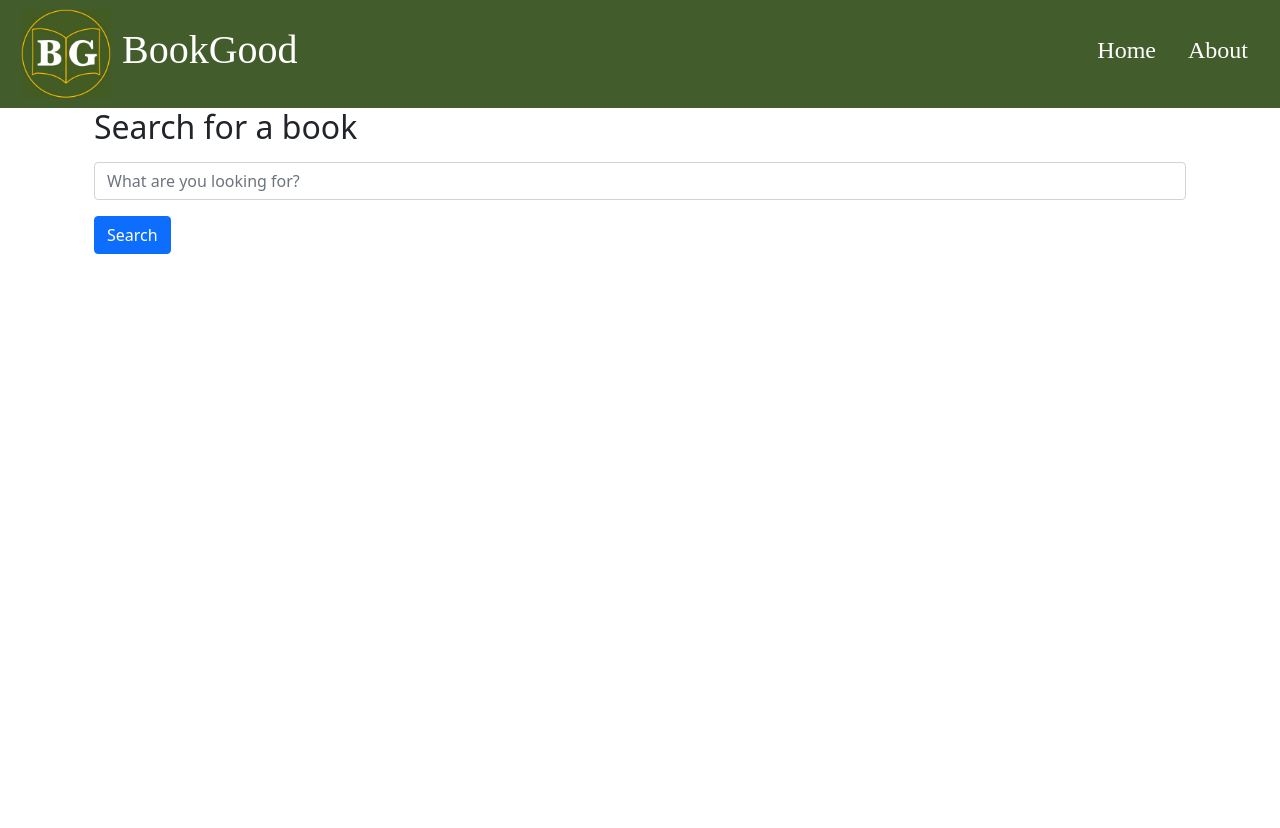
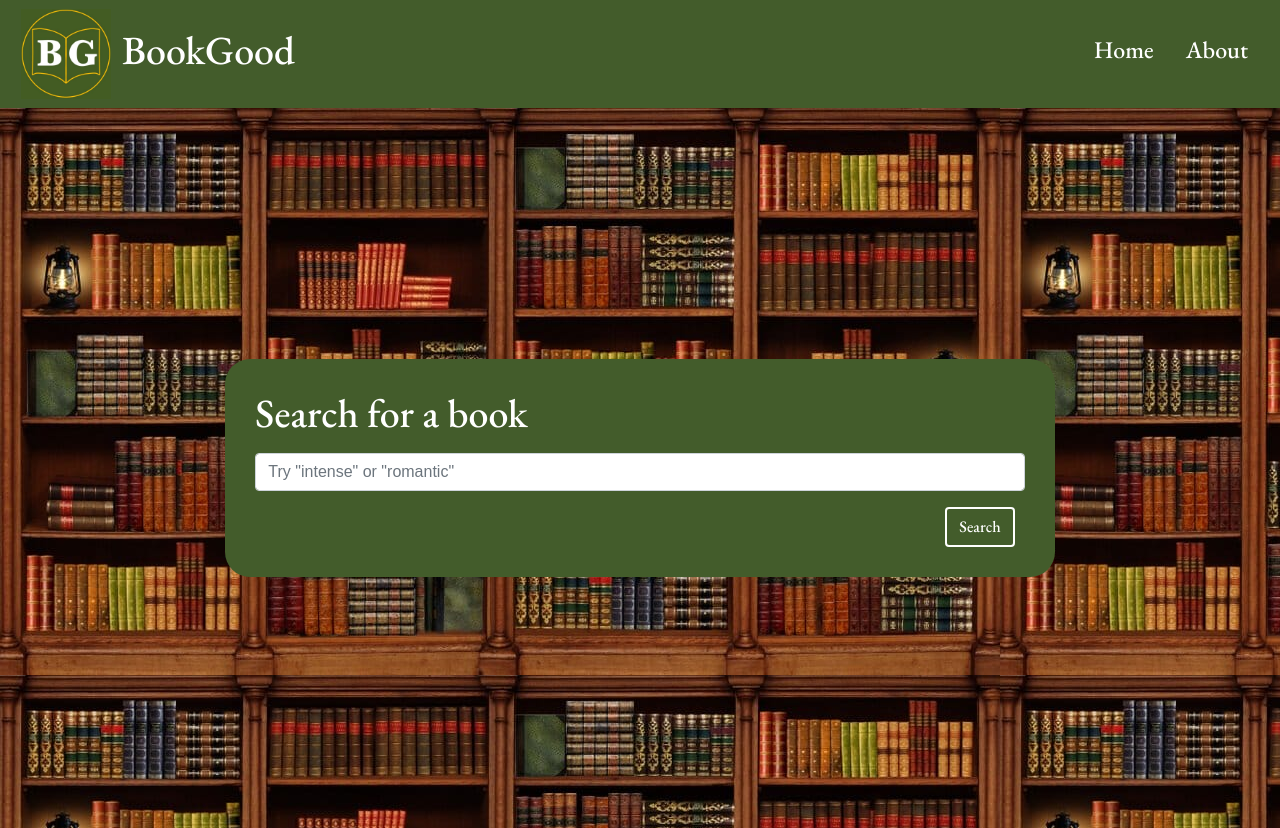
Before and after one commit to Jami-Kate/BookGood, a Flask app: page / in a window 1280 px wide. Before the commit the page ends 254 px from the top, so only its background shows below. Run offline with Flask 3, Linux system fonts and the light colour scheme; parts of the project's set-up code (start-up, migrations or seed data) failed here and were passed over; some libraries are stand-ins or nearby versions.

Commit message:
first commits of index page

```diff
--- a/static/css/app.css
+++ b/static/css/app.css
@@ -5,8 +5,9 @@
 .header {
     background-color: #435c2b;
     color: #fff;
-    font-family: 'Baskerville', 'Times New Roman', Times, serif;
-    font-weight: bold;
+    font-family: "EB Garamond", serif;
+    font-optical-sizing: auto;
+    font-weight: 800;
     padding: 4px;
   }
 
@@ -16,15 +17,61 @@
 
 .nav-link {
     color: #fff;
-    font-family: 'Baskerville', 'Times New Roman', Times, serif;
-    font-weight: bold;
+    font-family: "EB Garamond", serif;
+    font-optical-sizing: auto;
+    font-weight: 500;
 }
 
 .nav-link:hover {
     color: #eec02e;
 }
 
-  .logo {
+.logo {
     max-width: 100px;
     padding: 5px;
   }
+
+.fullHeight {
+    height: 90vh;
+}
+
+.fillOut {
+    height: 100%;
+}
+
+.indexBkgrnd {
+    background-image: url("../bookCase.jpg");
+    background-repeat: repeat;
+}
+
+.searchBox {
+    background-color: #435c2b;
+    border-radius: 25px;
+    color: #fff;
+    font-family: "EB Garamond", serif;
+    font-optical-sizing: auto;
+    font-weight: 500;
+    padding: 30px;
+    filter: opacity(100%);
+}
+
+.btn-search {
+    color: #fff;
+    border-color:#fff;
+    border-width: 2px;
+    background-color: #435c2b;
+    font-family: "EB Garamond", serif;
+    font-optical-sizing: auto;
+    font-weight: 500;
+    margin-right: 10px;
+    float: right;
+}
+
+.btn-search:hover {
+    background-color: #eec02e;
+    border-color:#fff;
+}
+
+.inputFont {
+    font-family: sans-serif;
+}
--- a/templates/index.html
+++ b/templates/index.html
@@ -4,17 +4,20 @@ BookGood
 {% endblock %}
 
 {% block content %}
-   <div class="container">
-
-    <div class="container">
-        <form action="/tfidf">
-            <div class="mb-3">
-                <h2 class="mb-3">Search for a book</h2>
-                <input type="text" placeholder="What are you looking for?" name="tf-idf-query" class="form-control">
+   <div class="row fillOut indexBkgrnd">
+            <div class = "col"></div>
+            <div class = "col-md-8 d-flex">
+               <!-- <div class = "d-flex align-items-center">-->
+                    <div class = "align-self-center flex-grow-1 searchBox">
+                    <form action="/tfidf">
+                        <div class="mb-3">
+                            <h1 class="mb-3">Search for a book</h2>
+                            <input type="text" placeholder="Try &quot;intense&quot; or &quot;romantic&quot; " name="tf-idf-query" class="form-control inputFont">
+                        </div>
+                        <button type="submit" class="btn btn-primary btn-search">Search</button>
+                    </form>
+                </div>
             </div>
-
-            <button type="submit" class="btn btn-primary">Search</button>
-        </form>
-    </div>
+            <div class = "col"></div>
    </div>
     {% endblock %}
--- a/templates/layout.html
+++ b/templates/layout.html
@@ -6,12 +6,16 @@
     <link href="https://cdn.jsdelivr.net/npm/bootstrap@5.0.2/dist/css/bootstrap.min.css" rel="stylesheet" integrity="sha384-EVSTQN3/azprG1Anm3QDgpJLIm9Nao0Yz1ztcQTwFspd3yD65VohhpuuCOmLASjC" crossorigin="anonymous">
     <link rel="stylesheet" href="/static/css/app.css">
     <title>{% block title %}{% endblock %}</title>
+    <link rel="preconnect" href="https://fonts.googleapis.com">
+    <link rel="preconnect" href="https://fonts.gstatic.com" crossorigin>
+    <link href="https://fonts.googleapis.com/css2?family=EB+Garamond:ital,wght@0,400..800;1,400..800&display=swap" rel="stylesheet">
 </head>
-<body>
+<body class="fullHeight">
+    {% block header %}
     <div class="container-fluid">
         <div class="row header">
             <div class="col-md-1"><img src="../static/BGLogoTEMP.jpg" class="logo"></div>
-            <div class="col-md-4 d-flex align-items-center"><h1>BookGood</h1></div>
+            <div class="col-md-4 d-flex align-items-center fw-bold"><h1>BookGood</h1></div>
             <div class="col-md-7 d-flex align-items-center justify-content-end">
                 <ul class="nav">
                     <li class="nav-item">
@@ -24,19 +28,21 @@
             </div>
         </div>
     </div>
-        {% block header %} {% endblock %}
+    {% endblock %}
 
     <nav class="not-yet">
         navbar if we dare to dream
         {% block navbar %} {% endblock %}
     </nav>
-    <main class="container-fluid">
+    <main class="container-fluid fillOut">
         {% block content %}{% endblock %}
     </main>
+    <!--
     <footer class="not-yet">
         footer mayhap
         {% block footer %} {% endblock %}
     </footer>
+    -->
 
     <script src="https://cdn.jsdelivr.net/npm/bootstrap@5.0.2/dist/js/bootstrap.bundle.min.js" integrity="sha384-MrcW6ZMFYlzcLA8Nl+NtUVF0sA7MsXsP1UyJoMp4YLEuNSfAP+JcXn/tWtIaxVXM" crossorigin="anonymous"></script>
 
```
Also changed, not shown: templates/results.html (+1 -1 lines), static/bookCase.jpg (added).
